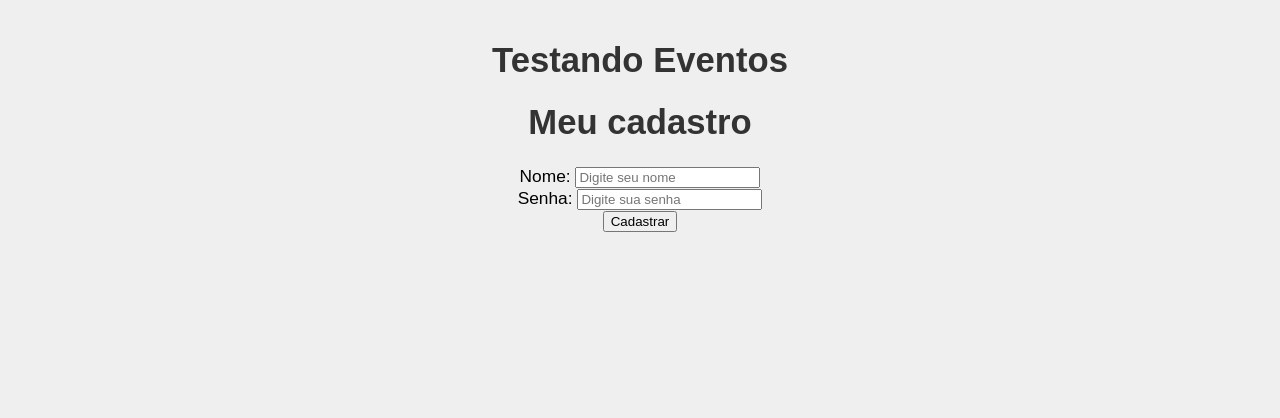
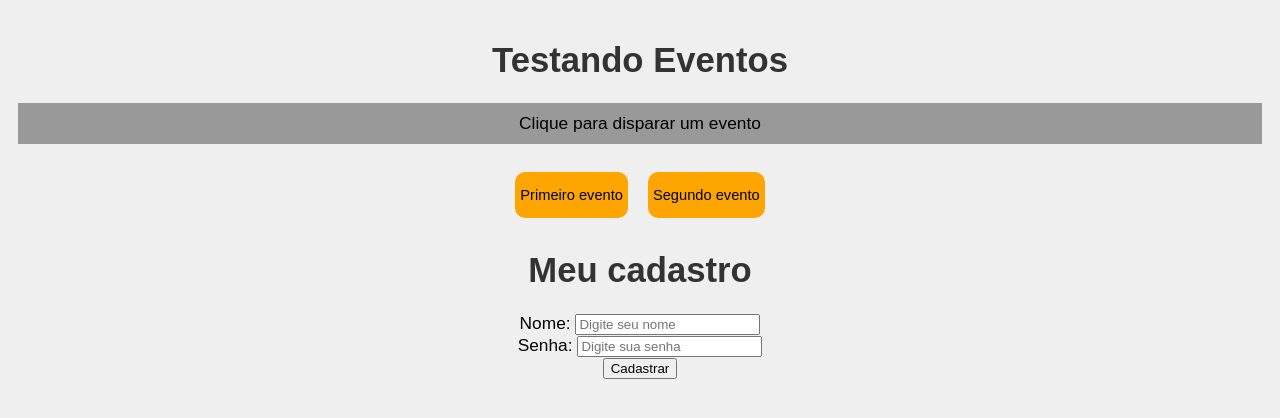
Before and after one commit to ViniSouza001/react, a React (Create React App) app in the folder my_project/: page / in a window 1280 px wide. Shown: the top 418 px of the page. Built offline with nearby package versions, Linux system fonts and the light colour scheme.

Commit message:
pass events through props

```diff
--- a/my_project/src/App.js
+++ b/my_project/src/App.js
@@ -12,6 +12,7 @@ function App () {
   return (
     <div className='App'>
       <h1>Testando Eventos</h1>
+      <Evento />
       <Form />
     </div>
   );
--- a/my_project/src/components/Evento.js
+++ b/my_project/src/components/Evento.js
@@ -1,14 +1,20 @@
-function Evento ({ numero }) {
+import Button from './evento/Button'
+
+function Evento () {
 
    function meuEvento () {
-      alert(`Opa! Fui ativado ${numero}`)
+      alert('Item salvo no carrinho')
    }
 
+   function segundoEvento () {
+      alert('Item salvo nos favoritos')
+   }
 
    return (
       <div>
          <p>Clique para disparar um evento</p>
-         <button onClick={meuEvento}>Ativar!</button>
+         <Button text="Primeiro evento" event={meuEvento} />
+         <Button text="Segundo evento" event={segundoEvento} />
       </div>
 
    )
--- a/my_project/src/components/Frase.module.css
+++ b/my_project/src/components/Frase.module.css
@@ -8,3 +8,14 @@
     background-color: #333;
     margin: 0;
 }
+
+.button {
+    padding: 15px 5px;
+    background-color: #ffa500;
+    font: normal 11pt Arial;
+    border: none;
+    outline: none;
+    margin: 10px;
+    border-radius: 10px;
+    cursor: pointer;
+}
--- /dev/null
+++ b/my_project/src/components/evento/Button.js
@@ -0,0 +1,7 @@
+import styles from '../Frase.module.css'
+
+function Button ({ text, event }) {
+   return <button className={styles.button} onClick={event}>{text}</button>
+}
+
+export default Button
```
